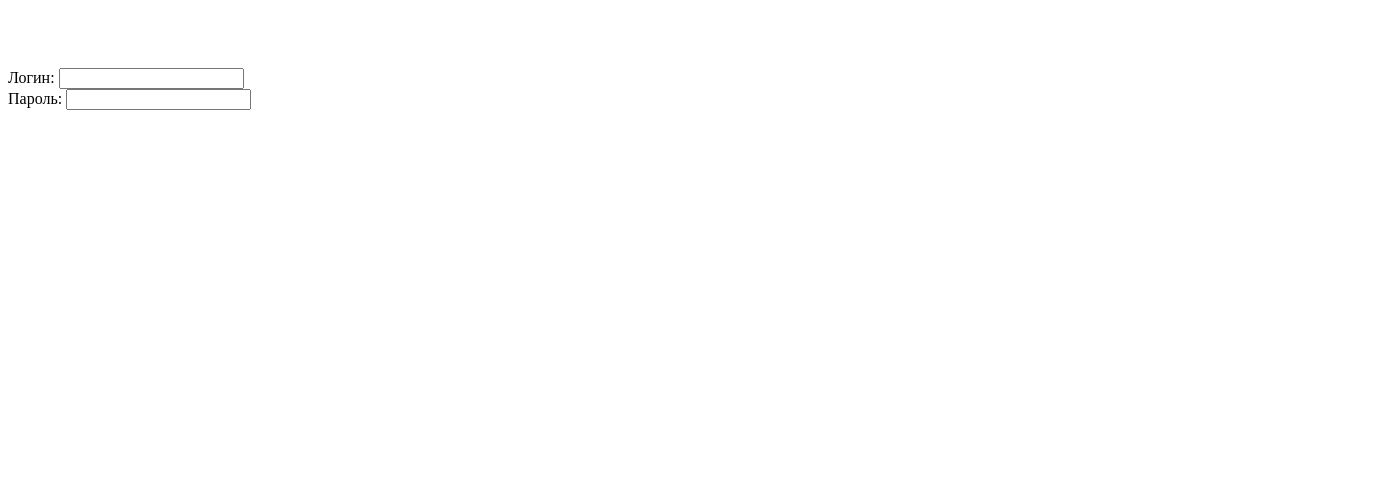
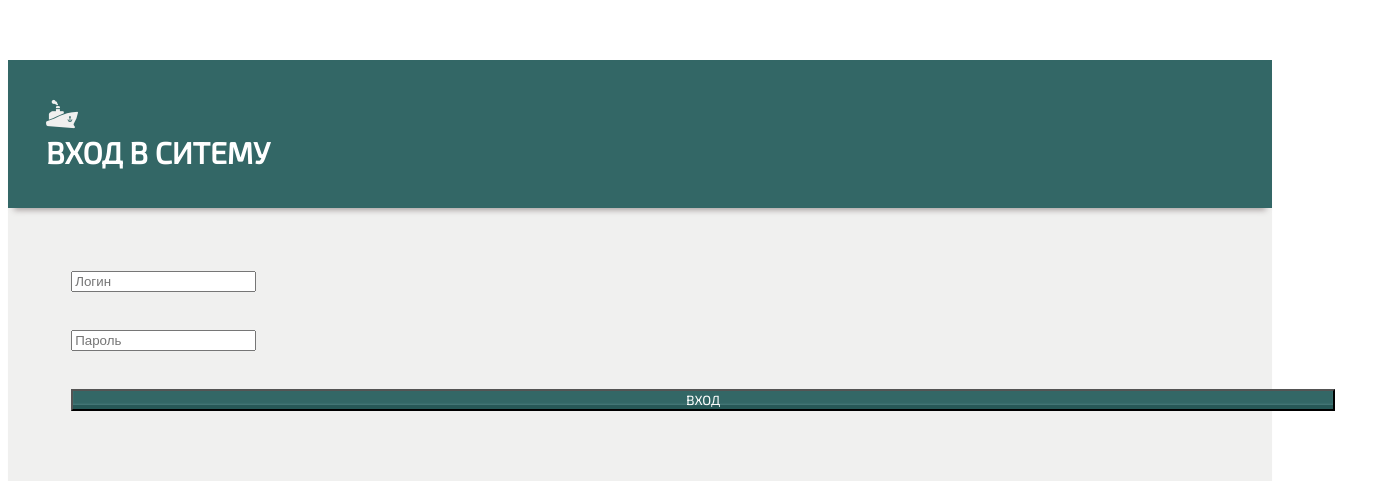
Before and after one commit to tumadash/startup, an Angular app: page / in a window 1280 px wide. Shown: the part 319-800 px from the top of the page, 1398 px wide, since content can reach past the window. Built offline with nearby package versions, Linux system fonts and the light colour scheme.

Commit message:
Startup-frontend 2. Bootstrap page Logo

```diff
--- a/package.json
+++ b/package.json
@@ -22,6 +22,7 @@
     "@angular/platform-browser-dynamic": "^4.2.4",
     "@angular/router": "^4.2.4",
     "core-js": "^2.4.1",
+    "font-awesome": "^4.7.0",
     "rxjs": "^5.4.2",
     "zone.js": "^0.8.14"
   },
--- a/src/app/app.component.html
+++ b/src/app/app.component.html
@@ -1 +1,2 @@
+<link href="https://maxcdn.bootstrapcdn.com/bootstrap/3.3.6/css/bootstrap.min.css" rel="stylesheet" integrity="sha384-1q8mTJOASx8j1Au+a5WDVnPi2lkFfwwEAa8hDDdjZlpLegxhjVME1fgjWPGmkzs7" crossorigin="anonymous">
 <app-login></app-login>
--- a/src/app/login/login.component.ts
+++ b/src/app/login/login.component.ts
@@ -6,5 +6,5 @@ import { Component } from '@angular/core';
     styleUrls: ['./login.css']
 })
 export class LoginComponent {
-
+login = 34;
 }
--- a/src/app/login/login.css
+++ b/src/app/login/login.css
@@ -1,8 +1,56 @@
+@import url('https://fonts.googleapis.com/css?family=Open+Sans');
+@import url('https://fonts.googleapis.com/css?family=Exo+2&subset=cyrillic');
+.bac_grey{
+  width: 100%;
+  height: 100%;
+  background: #E6E6FA;
+}
+.caption_login{
+  background:#336766;
+  padding: 3%;
+  box-shadow: 0 8px 6px -6px #a59d9d;
+}
+h1{
+  font-size: 30px;
+  text-transform: uppercase;
+  font-family: 'Exo 2', sans-serif;
+  margin: 0;
+}
+.color_white{
+  color: #ffffff;
+}
 .login {
-    display: table;
+  box-shadow: 0 8px 6px -6px #a59d9d;
+  background: #f0f0ef;
     height: 100%;
+    margin-top:30%;
+  padding: 0;
 }
 .login-form{
-    display: table-cell;
-    vertical-align: middle;
+  padding: 5%;
+  width: 100%;
 }
+.width100{
+  width: 100%;
+}
+.buttom_enter, .buttom_enter:hover, .buttom_enter:active, .buttom_enter:focus, .buttom_enter:hover:active{
+  background: #336766;
+  color: #fff;
+  text-transform: uppercase;
+  width: 100%;
+  margin: auto;
+  box-shadow: inset 0 -4px 0 #275857, inset 0 -5px 2px #487b7a;;
+  font-family: 'Exo 2', sans-serif;
+
+}
+.input-group{
+  margin-bottom: 3%;
+}
+@media (max-width:768px){
+  h1{
+    font-size: 28px;
+    text-transform: uppercase;
+    font-family: 'Exo 2', sans-serif;
+    margin: 0;
+  }
+}
--- a/src/app/login/login.html
+++ b/src/app/login/login.html
@@ -1,6 +1,32 @@
-<div class="login">
-    <div class="login-form">
-        <div>Логин: <input></div>
-        <div>Пароль: <input></div>
+<div class="bac_grey">
+  <div class="col-md-4"></div>
+  <div class="col-md-4">
+    <div class="login">
+      <div class="caption_login">
+        <div class="row">
+          <div class="col-md-2 col-sm-2 col-xs-2">
+            <img src="assets\img\ocean-transportation.png">
+          </div>
+          <div class="col-md-10 col-sm-10 col-xs-10">
+            <h1 class="color_white">Вход в ситему</h1>
+          </div>
+        </div>
+      </div>
+      <div class="login-form">
+        <div class="input-group margin-bottom-sm">
+          <span class="input-group-addon"><span class="glyphicon glyphicon-user"></span></span>
+          <input class="form-control" type="text" placeholder="Логин">
+        </div>
+        <div class="input-group">
+          <span class="input-group-addon"><span class="glyphicon glyphicon-ok"></span></span>
+          <input class="form-control" type="password" placeholder="Пароль">
+        </div>
+        <div class="input-group text-center width100">
+          <button type="submit" class="btn btn-default buttom_enter">Вход</button>
+        </div>
+
+      </div>
     </div>
+  </div>
+  <div class="col-md-4"></div>
 </div>
```
Also changed, not shown: .angular-cli.json, src/assets/img/ocean-transportation.png (added), src/assets/img/ocean-transportation.svg (added), src/styles.css (line endings or trailing spaces).
